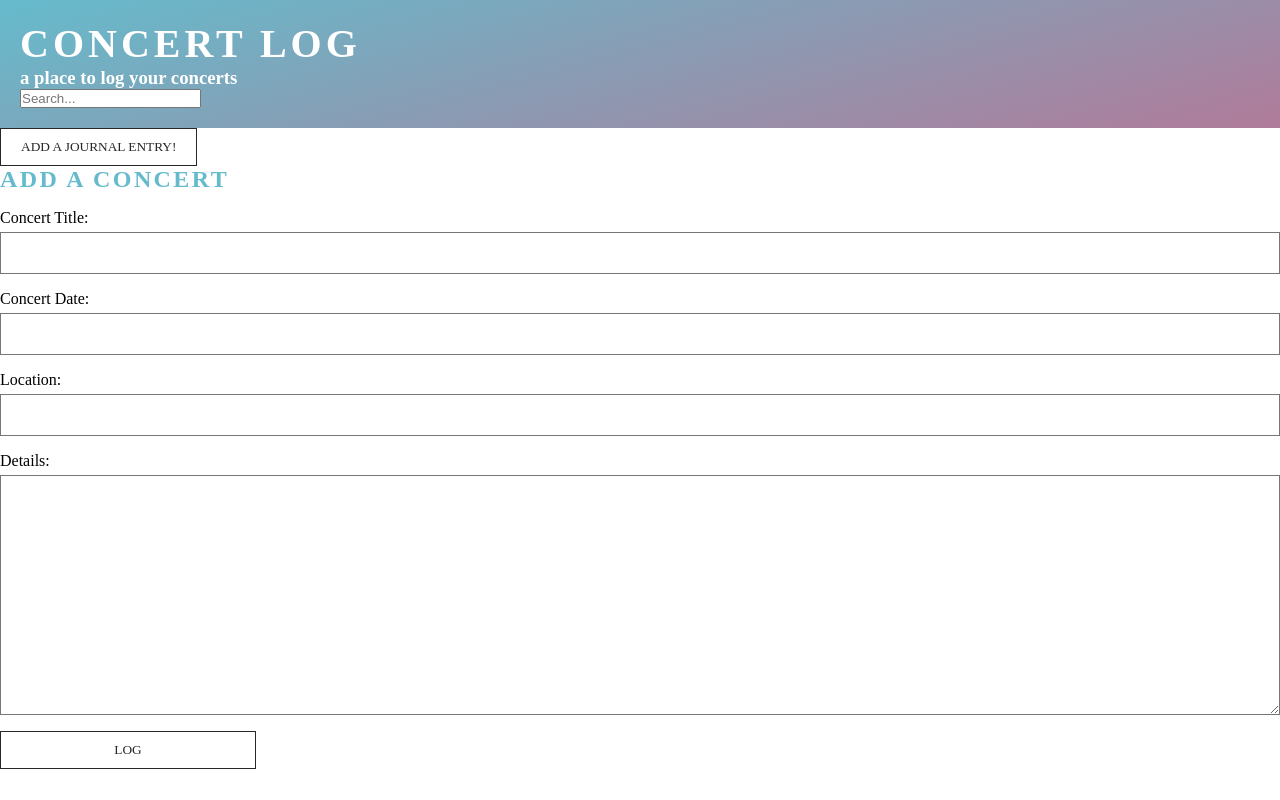
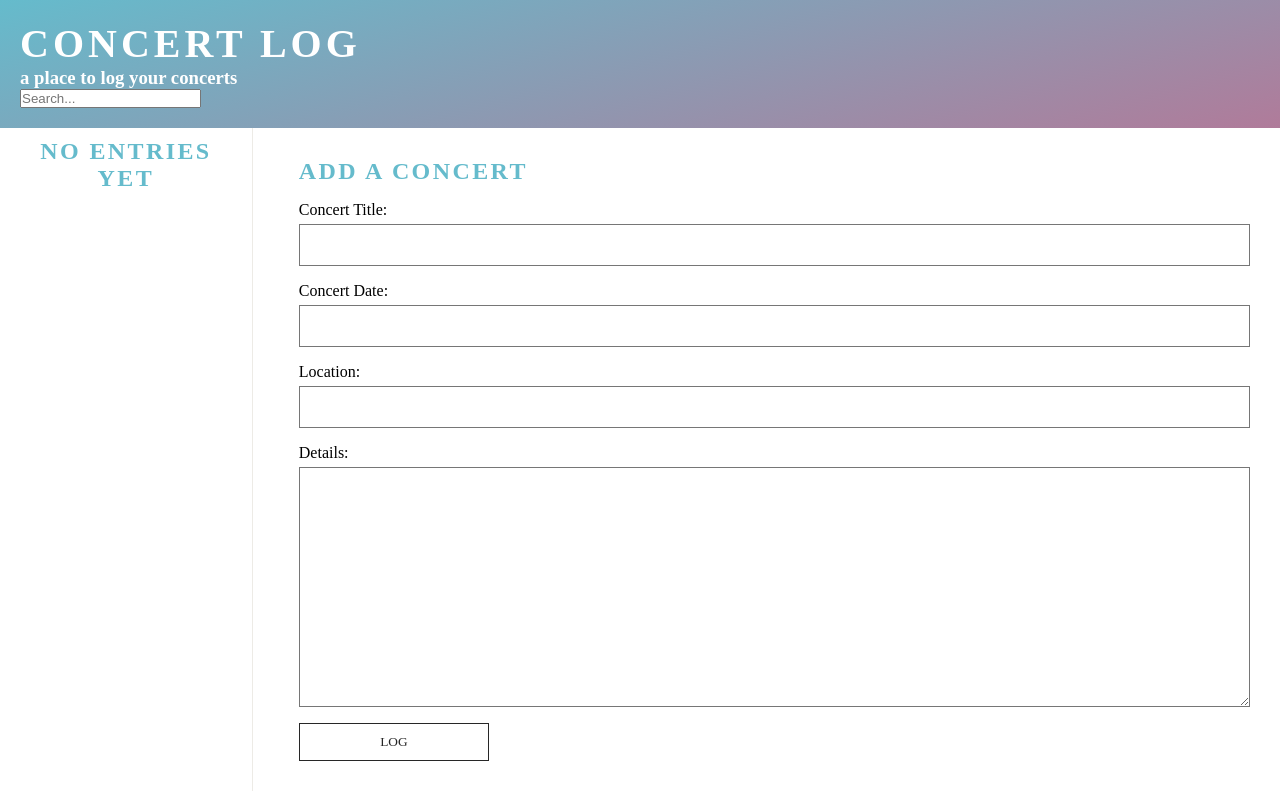
Before and after one commit to juliebarwick/concert-log, a React app: page / in a window 1280 px wide. Built offline with nearby package versions, Linux system fonts and the light colour scheme; no server answers; the HTML template or start-up script is replaced by a standard one.

Commit message:
Remove logic for checking entries in main app component

```diff
--- a/client/src/components/App.jsx
+++ b/client/src/components/App.jsx
@@ -27,7 +27,7 @@ const App = () => {
   const [entries, setEntries] = useState([]);
   const [isLoading, setIsLoading] = useState(false);
   const [currentDisplay, setCurrentDisplay] = useState({});
-  const [displayForm, setDisplayForm] = useState(false);
+  const [displayForm, setDisplayForm] = useState(true);
 
   const getEntries = () => {
     setIsLoading(true);
@@ -49,17 +49,6 @@ const App = () => {
   return (
     <>
       <MainHeader />
-      {!entries.length
-        ? (
-          <>
-            <button type="button">Add a journal entry!</button>
-            <div>
-              <AddForm getEntries={getEntries} setDisplayForm={setDisplayForm} />
-            </div>
-          </>
-        )
-        : (
-          <>
       <MainContainer>
         <SideColumn>
           <Sidebar
@@ -75,8 +64,6 @@ const App = () => {
         </MainColumn>
       </MainContainer>
     </>
-        )}
-    </>
   );
 };
 
--- a/client/src/components/Sidebar.jsx
+++ b/client/src/components/Sidebar.jsx
@@ -30,6 +30,9 @@ const Sidebar = ({ entries, setCurrentDisplay, setDisplayForm }) => {
 
   return (
     <FlexList>
+      {entries.length
+        ? (
+          <>
             <StyledButton onClick={handleClick} type="button">
               Add a Concert
             </StyledButton>
@@ -39,6 +42,9 @@ const Sidebar = ({ entries, setCurrentDisplay, setDisplayForm }) => {
               setCurrentDisplay={setCurrentDisplay}
               setDisplayForm={setDisplayForm}
             />
+          </>
+        )
+        : <StyledSideBarTitle>No entries yet</StyledSideBarTitle>}
     </FlexList>
   );
 };
```
Lines whose indentation alone changed are shown as unchanged.
